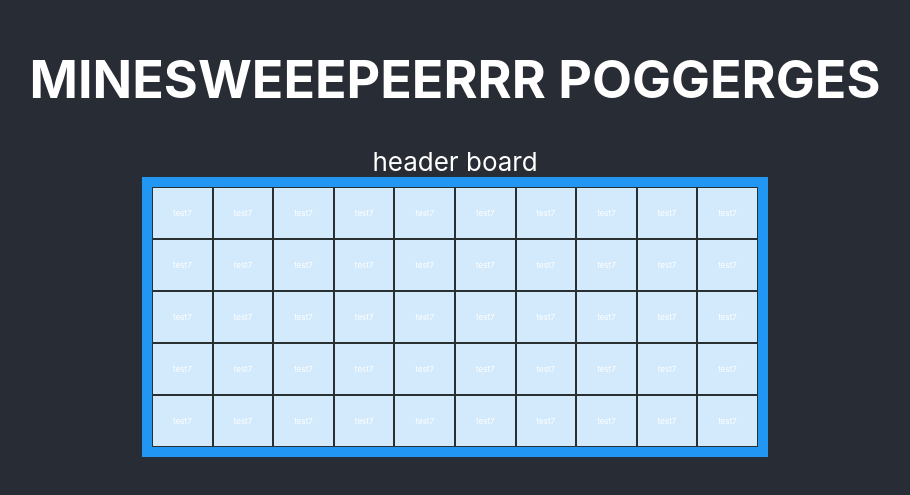
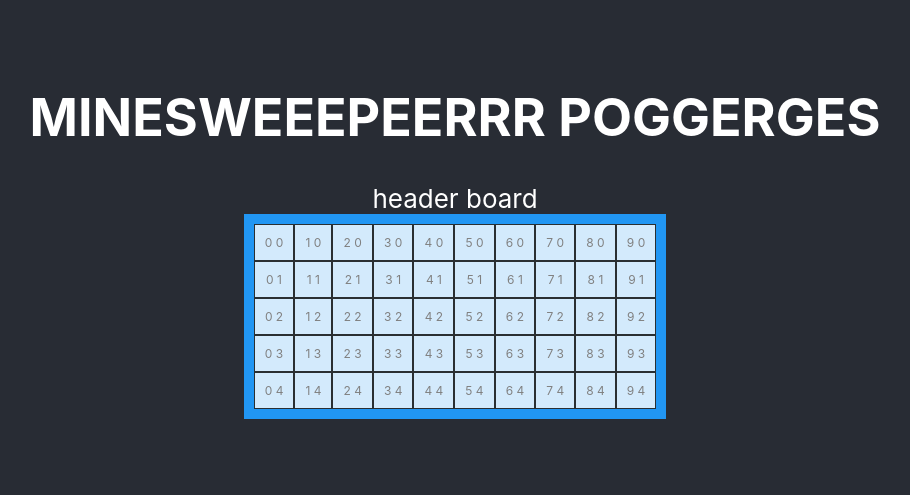
Before and after one commit to thegip/minesweeper, a React (Create React App) app: page / in a window 1280 px wide. Shown: the part 165-660 px from the top of the page, without its empty margins (185-1095 px from the left). Built offline with nearby package versions, Linux system fonts and the light colour scheme.

Commit message:
i dont remember

```diff
--- a/src/App.js
+++ b/src/App.js
@@ -3,7 +3,7 @@ import './App.css'
 import {TestBoard,GenerateBoard} from './components/GenerateBoard'
 
 const board = GenerateBoard(10,5)
-
+console.log(board)
 function App() {
   return (
     <div className="App">
--- a/src/components/Game.css
+++ b/src/components/Game.css
@@ -11,7 +11,8 @@
 .square{
     background-color: rgba(255, 255, 255, 0.8);
     border: 1px solid rgba(0, 0, 0, 0.8);
-    padding: 20px;
-    font-size: 8px;
+    padding: 10px;
+    font-size: 12px;
     text-align: center;
+    color: grey;
 }
--- a/src/components/Game.js
+++ b/src/components/Game.js
@@ -10,7 +10,7 @@ function Square(props) {
         return (
           <div className="row">
             {items.map((subItems) => {
-              return <div className="square"> {subItems.name} </div>;
+              return <div className="square"> {subItems.column} {subItems.row} </div>;
             })}
           </div>
         );
--- a/src/components/GenerateBoard.js
+++ b/src/components/GenerateBoard.js
@@ -60,12 +60,17 @@ export function GenerateBoard(x,y){
         temp[i]=[]
         for(let j=0; j<y; j++){
             temp[i][j]={
-                index: 21,
-                name:"test7",
-                bomb: true
+                column: i,
+                row: j,
+                adjacent:0,
+                bomb: false
             }
         }
     }
 
     return(temp)
 }
+
+function GenerateBombs(){
+
+}
```
